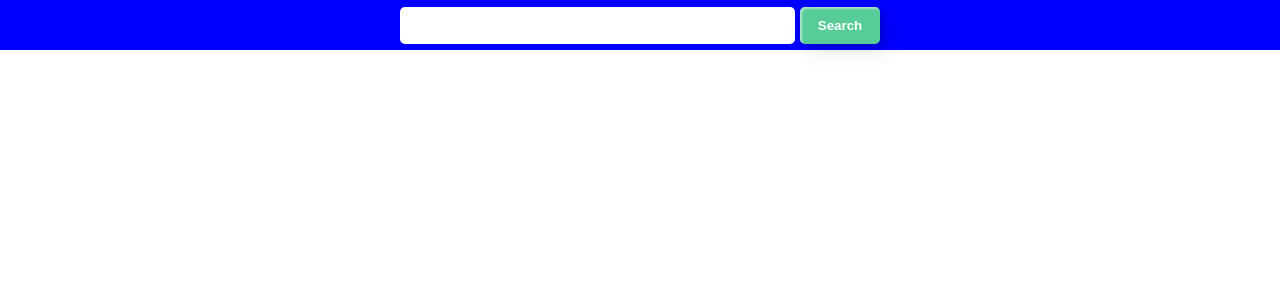
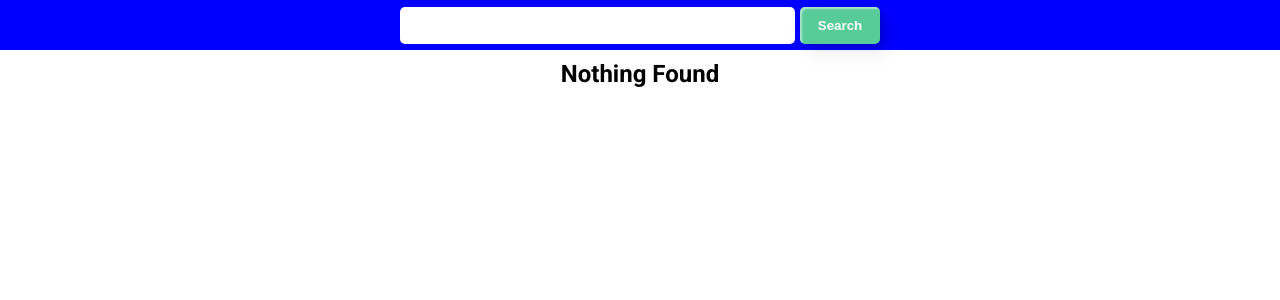
Before and after one commit to The-Dmitry/REACT_2024Q3, a React (Vite) app: page / in a window 1280 px wide. Shown: the top 300 px of the page. Built offline with nearby package versions, Linux system fonts and the light colour scheme.

Commit message:
feat: add placeholder for cases where there is no data

```diff
--- a/src/core/components/main/Main.tsx
+++ b/src/core/components/main/Main.tsx
@@ -11,11 +11,16 @@ export default class Main extends Component<MainProps> {
   render(): ReactNode {
     return (
       <main className={styles.main}>
-        <ul className={styles.list}>
-          {this.props.data.map((info) => (
-            <Card key={info.name} {...info} />
-          ))}
-        </ul>
+        {!!this.props.data.length && (
+          <ul className={styles.list}>
+            {this.props.data.map((info) => (
+              <Card key={info.name} {...info} />
+            ))}
+          </ul>
+        )}
+        {!this.props.data.length && (
+          <h2 className={styles.placeholder}>Nothing Found</h2>
+        )}
       </main>
     );
   }
--- a/src/core/components/main/main.module.css
+++ b/src/core/components/main/main.module.css
@@ -10,3 +10,7 @@
   gap: 20px;
   flex-wrap: wrap;
 }
+
+.placeholder {
+  text-align: center;
+}
```
